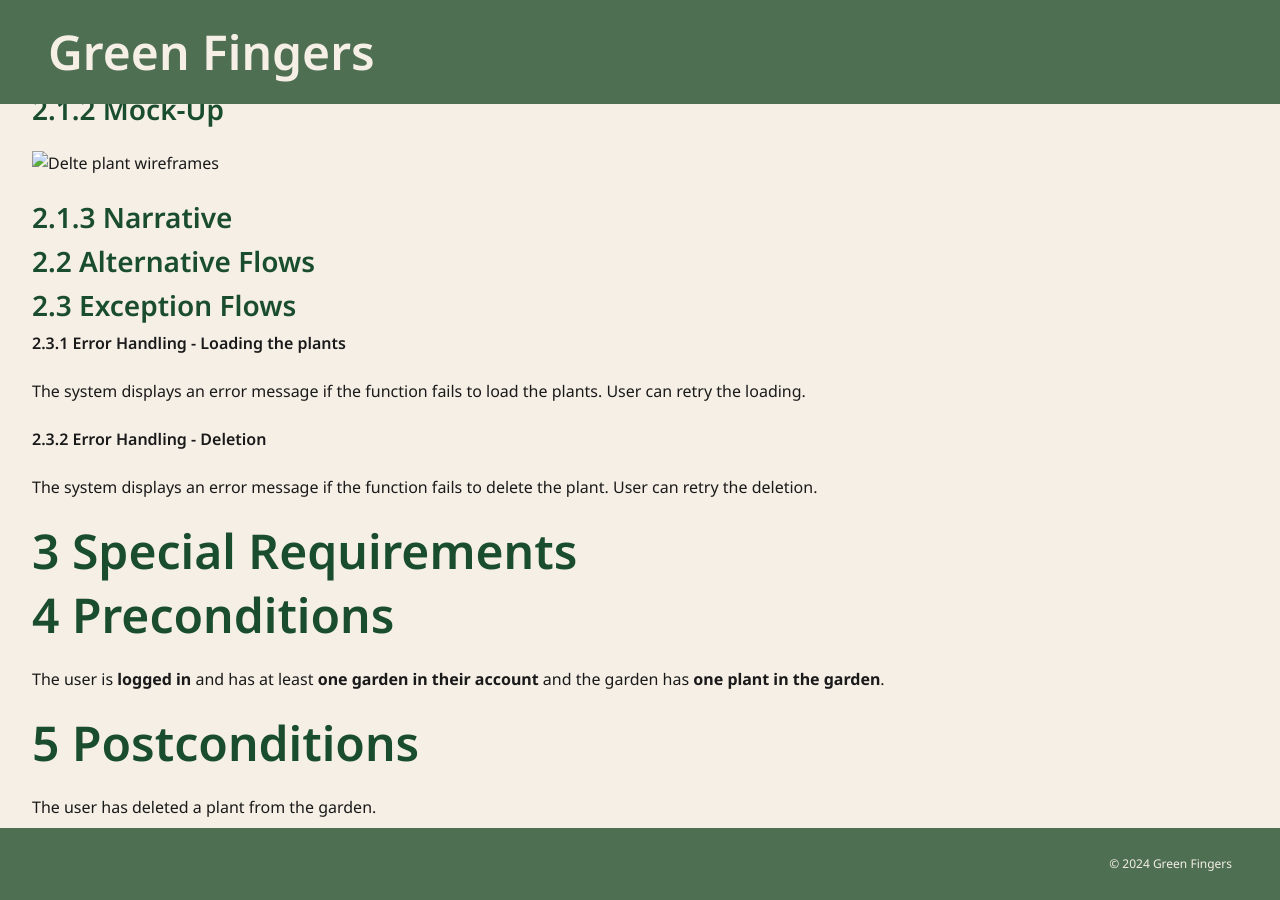
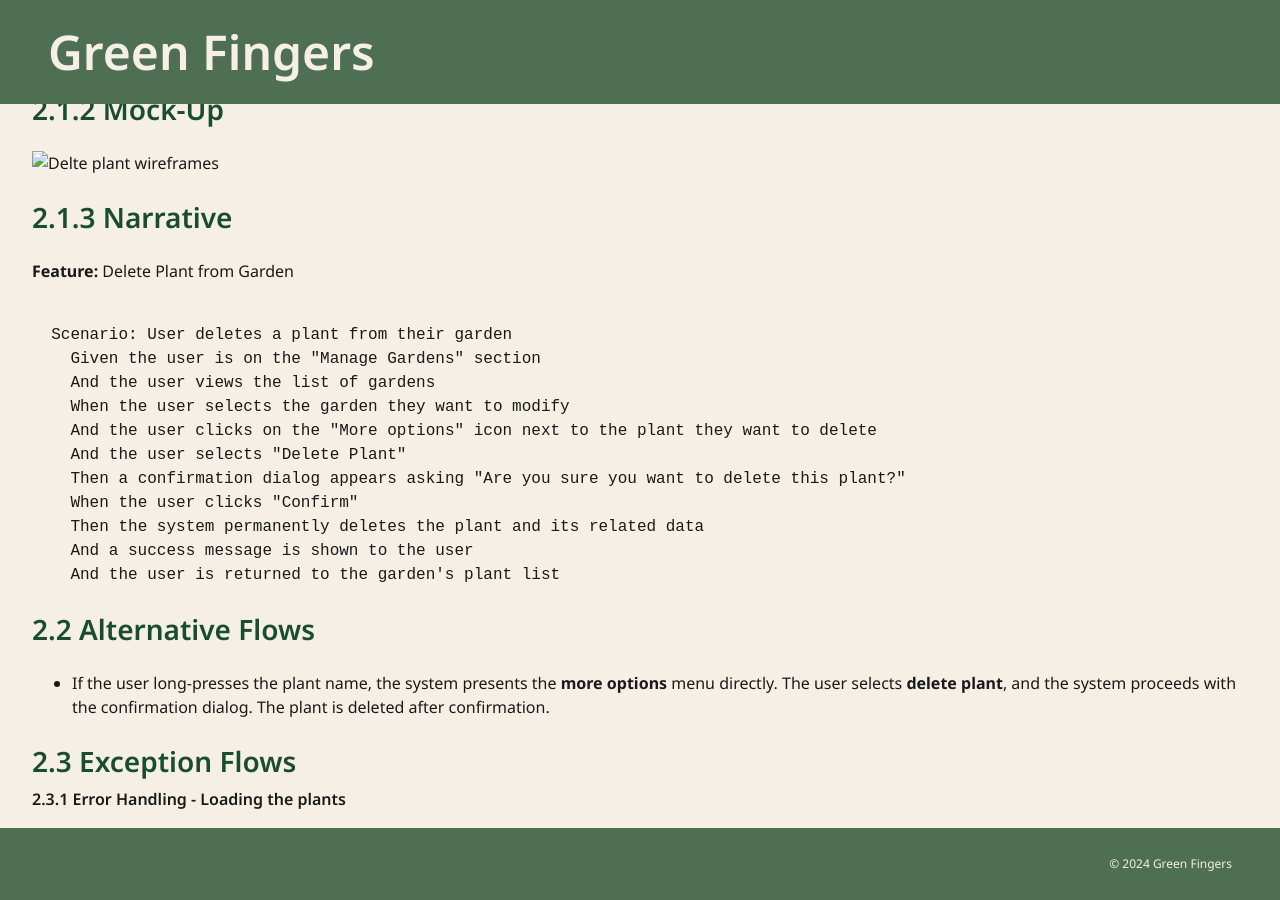
Before and after one commit to Green-Fingers-App/gardeningApp, a Jekyll site: the page built from docs/usecases/deletePlant.md, in a window 1280 px wide and 900 px high, scrolled down 1462 px. Built offline with Jekyll 4.4.1, drawn with Linux system fonts in a browser that asks for light colours; our own code applies the rules of GitHub Pages for plain Markdown files.

Commit message:
Narrative

````diff
--- a/docs/usecases/deletePlant.md
+++ b/docs/usecases/deletePlant.md
@@ -41,7 +41,25 @@ To **delete a plant** from a garden, the user navigates to the garden overview b
 
 ### 2.1.3 Narrative
 
+**Feature:** Delete Plant from Garden
+
+```gherkin
+  Scenario: User deletes a plant from their garden
+    Given the user is on the "Manage Gardens" section
+    And the user views the list of gardens
+    When the user selects the garden they want to modify
+    And the user clicks on the "More options" icon next to the plant they want to delete
+    And the user selects "Delete Plant"
+    Then a confirmation dialog appears asking "Are you sure you want to delete this plant?"
+    When the user clicks "Confirm"
+    Then the system permanently deletes the plant and its related data
+    And a success message is shown to the user
+    And the user is returned to the garden's plant list
+```
+
 ### 2.2 Alternative Flows
+
+- If the user long-presses the plant name, the system presents the **more options** menu directly. The user selects **delete plant**, and the system proceeds with the confirmation dialog. The plant is deleted after confirmation.
 
 ### 2.3 Exception Flows
 
````
